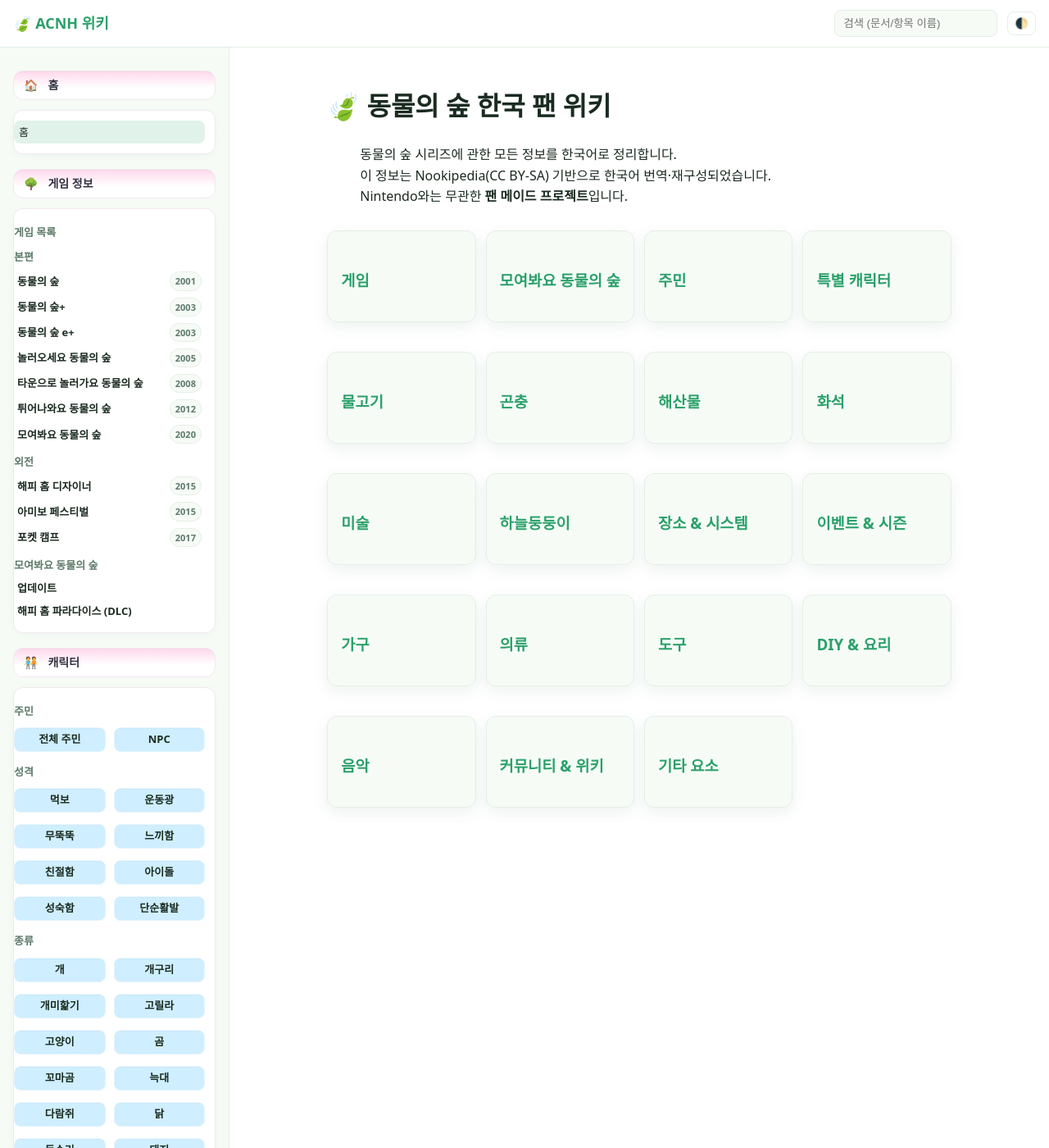
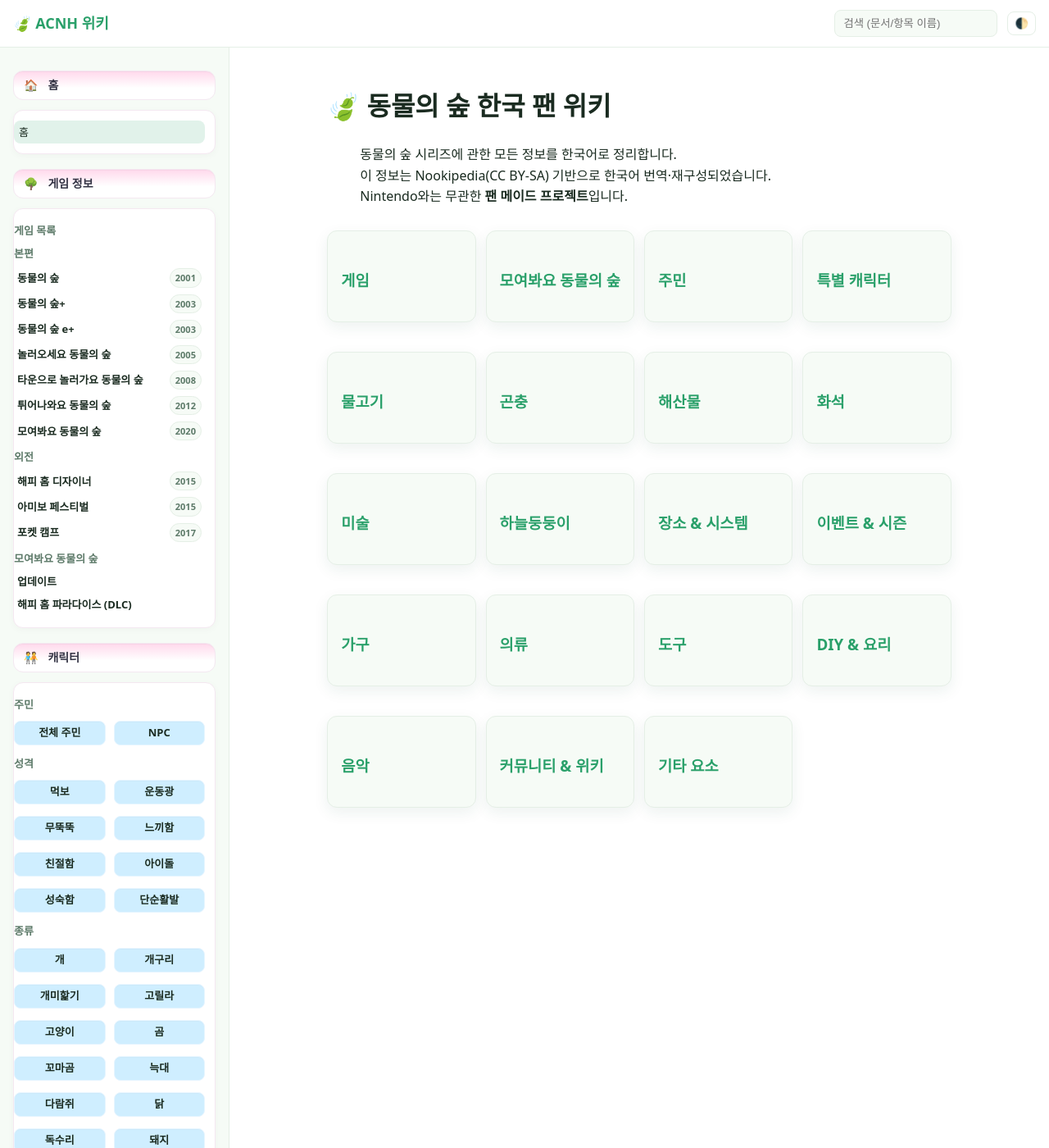
Before and after one commit to cute-bite/animal-crossing, a Jekyll site: the page built from index.md, in a window 1280 px wide and 1400 px high. Shown: the whole window at 82% size. Built offline with Jekyll 4.4.1, drawn with Linux system fonts in a browser that asks for light colours.

Commit message:
Add files via upload

```diff
--- a/assets/css/theme.css
+++ b/assets/css/theme.css
@@ -566,9 +566,3 @@
   background:var(--surface);
   margin-left:8px;
 }
-
-/* (옵션) 그룹 라벨과 항목 사이 간격 약간 띄우기 */
-.sidebar .menu li:has(> ul){ margin-top:10px; }
-
-/* (옵션) 게임 목록 안쪽 UL의 위아래 여백 살짝 */
-.sidebar .game-list > li > ul{ margin:6px 0; }
```
